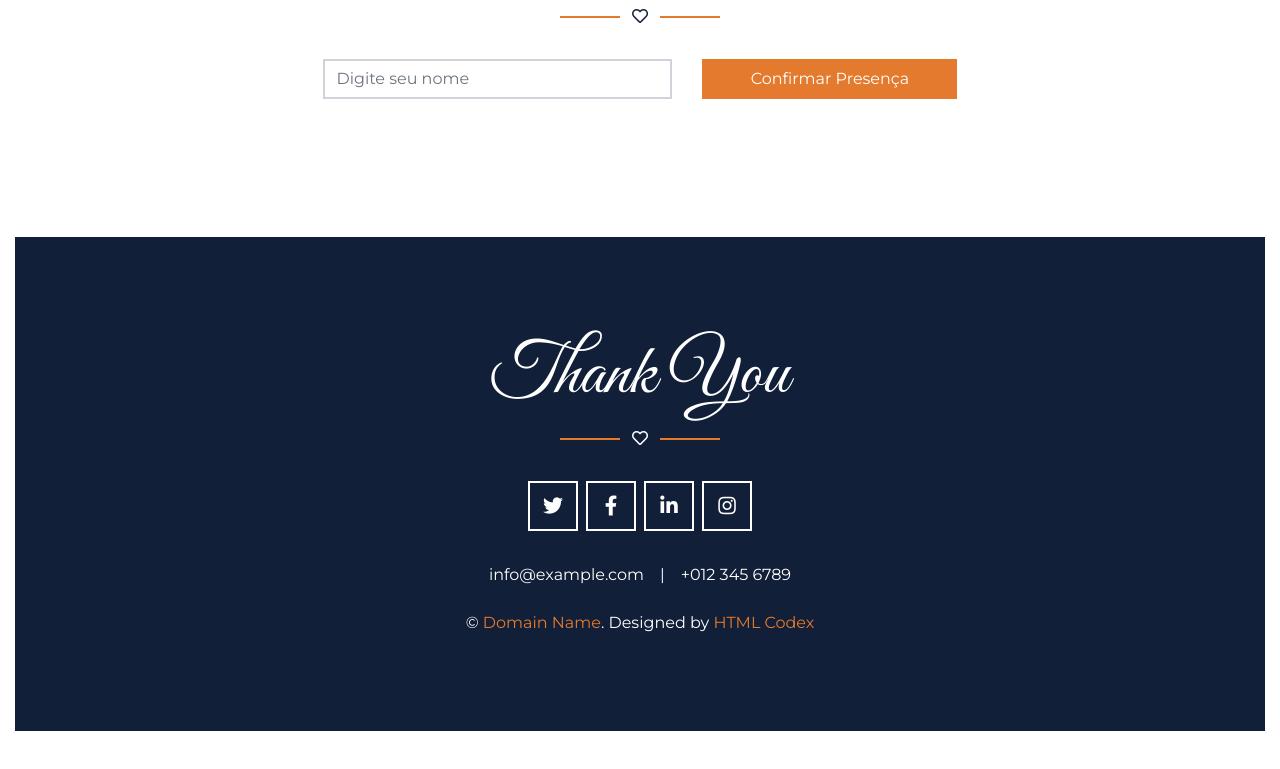
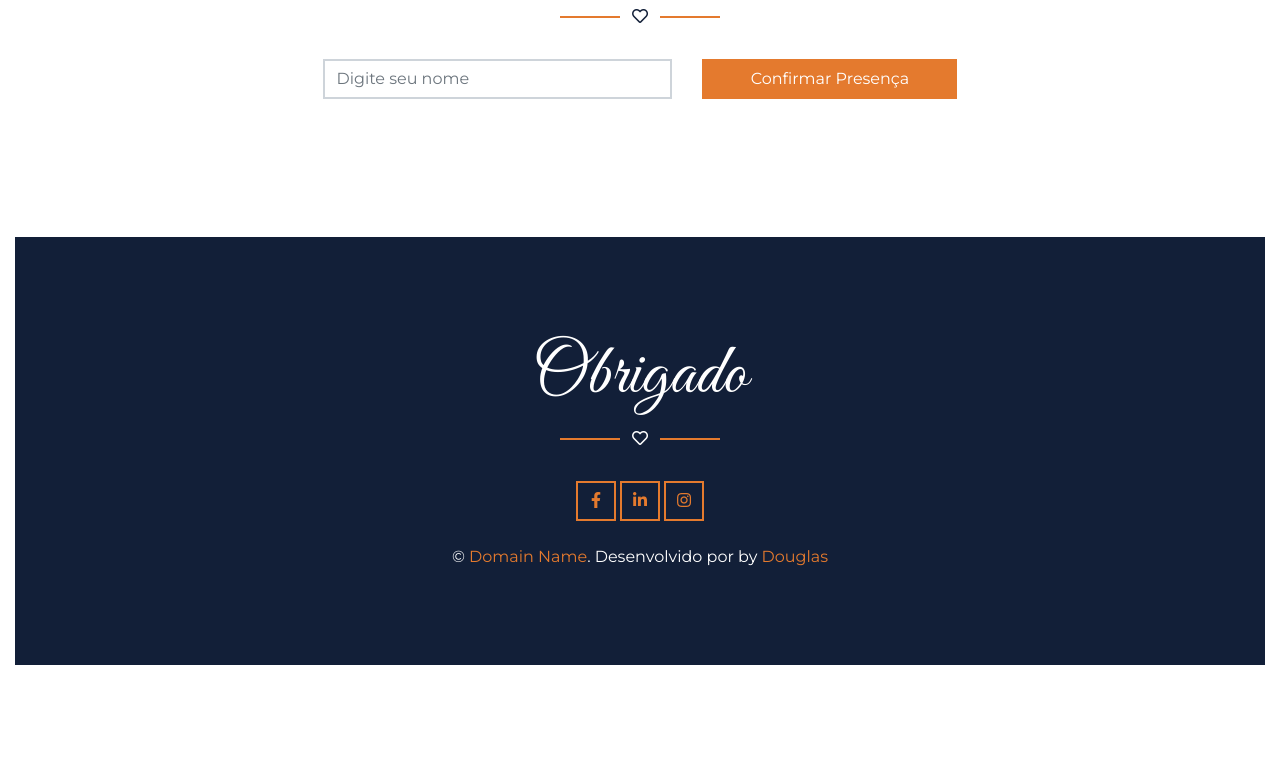
Before and after one commit to DouglasGDev/Casamento, a plain HTML site: page index.html in a window 1280 px wide. Shown: the part 9048-9817 px from the top of the page. After the commit the page ends 9761 px from the top, so only its background shows below. Drawn offline with nearby package versions, Linux system fonts and the light colour scheme.

Commit message:
Update index.html

```diff
--- a/index.html
+++ b/index.html
@@ -608,21 +608,15 @@
     <div class="container-fluid bg-dark text-white py-5" id="contact" style="margin-top: 90px;">
         <div class="container text-center py-5">
             <div class="section-title position-relative text-center">
-                <h1 class="font-secondary display-3 text-white">Thank You</h1>
+                <h1 class="font-secondary display-3 text-white">Obrigado</h1>
                 <i class="far fa-heart text-white"></i>
             </div>
             <div class="d-flex justify-content-center mb-4">
-                <a class="btn btn-lg btn-outline-light btn-lg-square mr-2" href="#"><i class="fab fa-twitter"></i></a>
-                <a class="btn btn-lg btn-outline-light btn-lg-square mr-2" href="#"><i class="fab fa-facebook-f"></i></a>
-                <a class="btn btn-lg btn-outline-light btn-lg-square mr-2" href="#"><i class="fab fa-linkedin-in"></i></a>
-                <a class="btn btn-lg btn-outline-light btn-lg-square" href="#"><i class="fab fa-instagram"></i></a>
+                <a class="btn btn-outline-primary btn-square mr-1" href="https://www.facebook.com/douglas.dasilvagroff"target="_blank"><i class="fab fa-facebook-f"></i></a>
+                <a class="btn btn-outline-primary btn-square mr-1" href="https://www.linkedin.com/in/douglas-da-silva-groff-3a0826232/"target="_blank"><i class="fab fa-linkedin-in"></i></a>
+                <a class="btn btn-outline-primary btn-square" href="https://www.instagram.com/douglas.groff?igsh=dDNpZ3N5ZmEyMjR1"target="_blank"><i class="fab fa-instagram"></i></a>
             </div>
-            <div class="d-flex justify-content-center py-2">
-                <p class="text-white" href="#">info@example.com</p>
-                <span class="px-3">|</span>
-                <p class="text-white" href="#">+012 345 6789</p>
-            </div>
-            <p class="m-0">&copy; <a class="text-primary" href="#">Domain Name</a>. Designed by <a class="text-primary" href="https://htmlcodex.com">HTML Codex</a>
+            <p class="m-0">&copy; <a class="text-primary" href="#">Domain Name</a>. Desenvolvido por by <a class="text-primary" href="https://github.com/DouglasGDev">Douglas</a>
             </p>
         </div>
     </div>
```
